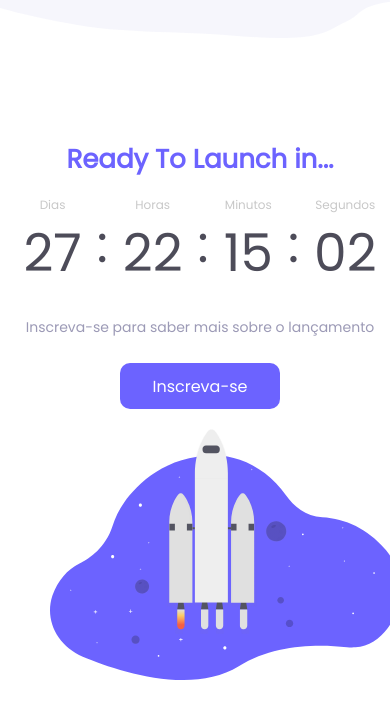
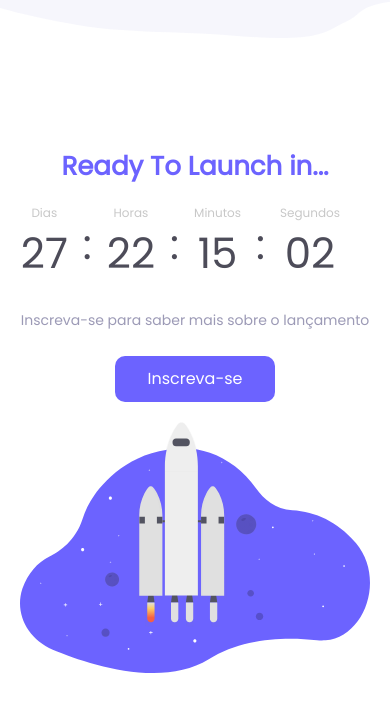
Before and after one commit to imjoaosilva/CountDown, a React (Vite) app: page / in a window 390 px wide. Shown: the top 718 px of the page. Built offline with nearby package versions, Linux system fonts and the light colour scheme.

Commit message:
responsive feature

```diff
--- a/src/App.css
+++ b/src/App.css
@@ -165,3 +165,31 @@ body,.app {
         margin-bottom: 25px;
     }
 }
+
+@media only screen and (max-width:400px) {
+
+    .timercontent h1 {
+        color: var(--purple);
+        font-size: 26px;
+    }
+
+    .image {
+        margin-left: 0px;
+    }
+
+    .type {
+        color: var(--light-grey);
+        font-size: 12px;
+    }
+
+    .content,.separator {
+        color:var(--black);
+        font-size: 42px;
+    }
+
+    .subscribe {
+        color: var(--text-color);
+        font-size: 14px;
+        margin-bottom: 25px;
+    }
+}
```
